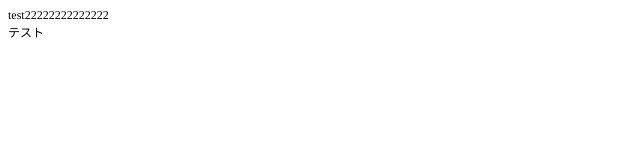
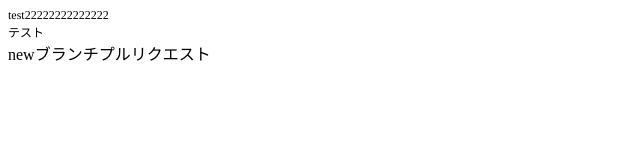
Before and after one commit to takahitohayakawa/hello-world, a plain HTML site: page index.html in a window 1280 px wide. Shown: the whole page, without its empty margins (0-640 px from the left). Drawn offline with Linux system fonts and the light colour scheme.

Commit message:
Update index.html

```diff
--- a/index.html
+++ b/index.html
@@ -15,5 +15,6 @@
 <body>
 <p class="p1"><span class="s1">test22222222222222</span></p>
 <p class="p2"><span class="s1">テスト</span></p>
+newブランチプルリクエスト
 </body>
 </html>
```
